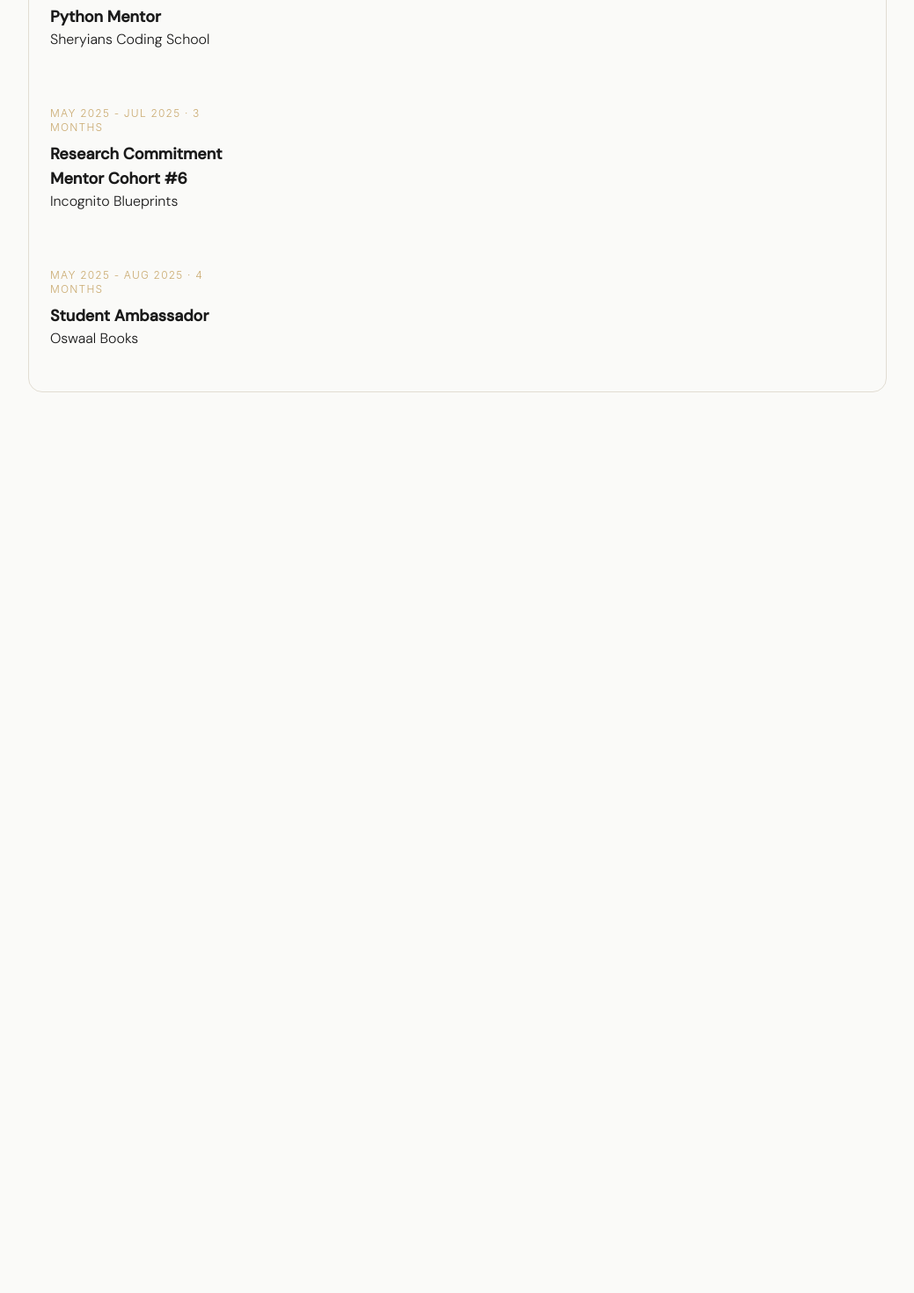
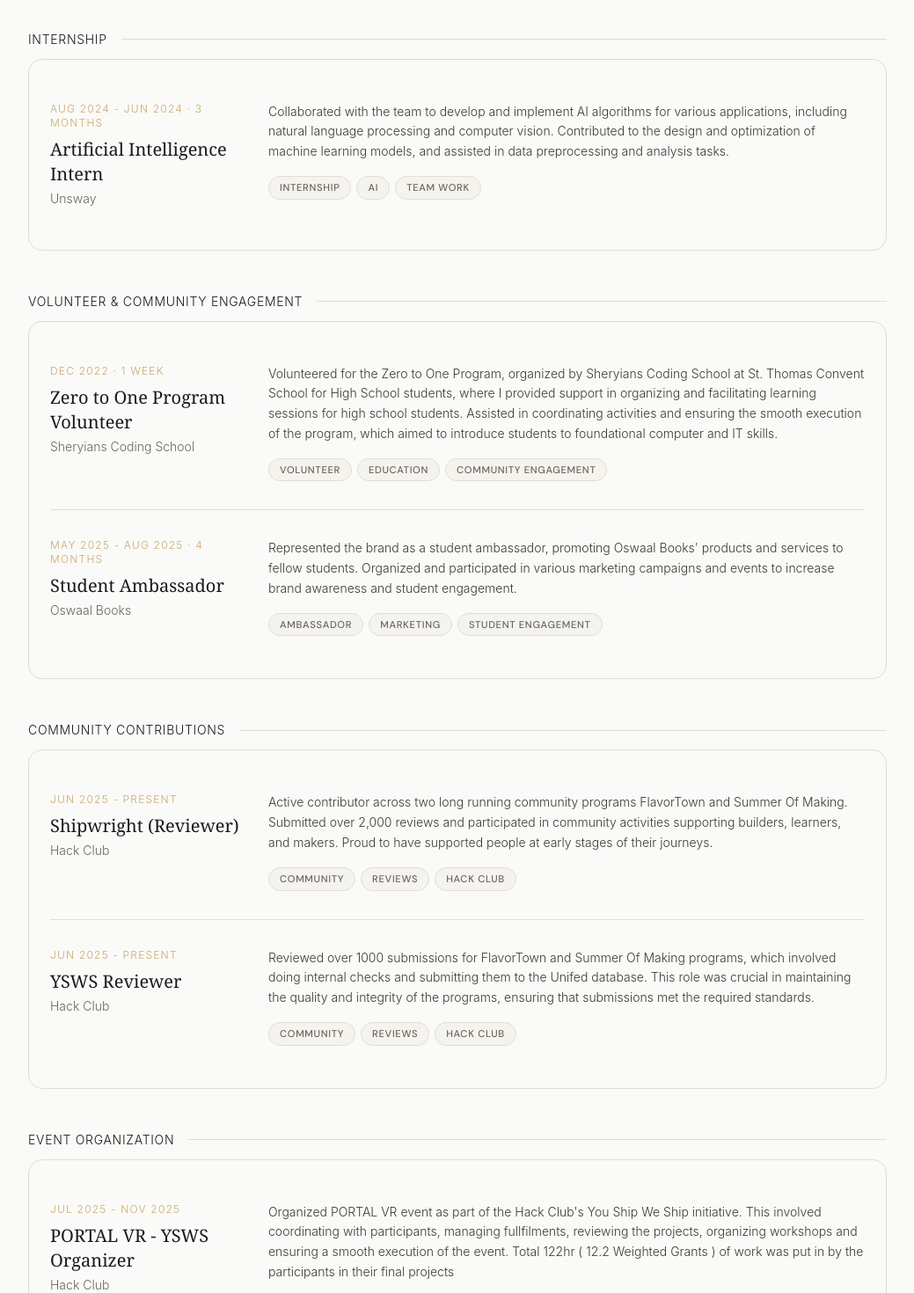
Before and after one commit to anirudh12032008/portfolio-map, a Next.js app: page /experience in a window 1280 px wide. Shown: the part 1080-2550 px from the top of the page at 88% size, without its empty margins (120-1159 px from the left). Before the commit the page ends 1622 px from the top, so only its background shows below. Built offline with nearby package versions, Linux system fonts and the light colour scheme.

Commit message:
added few more exp and organized them

```diff
--- a/src/app/experience/page.tsx
+++ b/src/app/experience/page.tsx
@@ -1,43 +1,22 @@
 "use client"
 import { FadeIn, Heading, Section } from "@/components/sections/primitives";
 import { desc, div } from "framer-motion/client";
+import { title } from "process";
+
+// organize this data in a better way into different categories
+
 
 const exp = [
     {
         category: "Mentorship",
         items: [
-            // This certificate is awarded to
-// Anirudh Sahu
-
-// in recognition of his valuable contribution to the successful organization and support of the Zero to One Program conducted by Sheriyans Coding School at St. Thomas Convent School from 26 December 2022 to 31 December 2022.
-
-// The program focused on introducing high school students to foundational computer and IT skills, and his support helped ensure the smooth execution of the learning sessions and activities during the program.
-            // create another exoerience card for the above contribution for the zero to one program
-            {
-                title: "Zero to One Program Volunteer",
-                org: "Sheryians Coding School",
-                period: "Dec 2022 · 1 week",
-                desc: "Volunteered for the Zero to One Program, organized by Sheryians Coding School at St. Thomas Convent School for High School students, where I provided support in organizing and facilitating learning sessions for high school students. Assisted in coordinating activities and ensuring the smooth execution of the program, which aimed to introduce students to foundational computer and IT skills.",
-                tags: ["Volunteer", "Education", "Community Engagement"],
-            },
-{
-                title: "Artificial Intelligence Intern",
-                org: "Unsway",
-                period: "Aug 2024 - Jun 2024 · 3 months",
-                desc: "Collaborated with the team to develop and implement AI algorithms for various applications, including natural language processing and computer vision. Contributed to the design and optimization of machine learning models, and assisted in data preprocessing and analysis tasks.",
-                tags: ["Internship", "Team work"],
-            },
             {
                 title: "Research Commitment Mentor Cohort #5",
                 org: "Incognito Blueprints",
                 period: "Apr 2024 - Jul 2024 · 3 months",
-                // thanks copilot lol
-
-
                 desc: "Mentored a high school student in a 12 week research commitment, guiding them through the process of developing and executing an independent research project in the field of human-computer interaction. Provided regular feedback and support to help them refine their research question, design their study, and analyze their results.",
                 tags: ["Mentorship", "Research", "Technical Guidance"],
             },
-
             {
                 title: "Python Mentor",
                 org: "Sheryians Coding School",
@@ -52,12 +31,75 @@
                 desc: "Mentored a group of college students in a 12 week research commitment, guiding them through the process of developing and executing an independent research project in the field of human-computer interaction. Provided regular feedback and support to help them refine their research question, design their study, and analyze their results.",
                 tags: ["Mentorship", "Research", "Technical Guidance"],
             },
+        ]
+    },
+    {
+        category: "Internship",
+        items: [
+            {
+                title: "Artificial Intelligence Intern",
+                org: "Unsway",
+                period: "Aug 2024 - Jun 2024 · 3 months",
+                desc: "Collaborated with the team to develop and implement AI algorithms for various applications, including natural language processing and computer vision. Contributed to the design and optimization of machine learning models, and assisted in data preprocessing and analysis tasks.",
+                tags: ["Internship", "AI", "Team work"],
+            },
+        ]
+    },
+    {
+        category: "Volunteer & Community Engagement",
+        items: [
+            {
+                title: "Zero to One Program Volunteer",
+                org: "Sheryians Coding School",
+                period: "Dec 2022 · 1 week",
+                desc: "Volunteered for the Zero to One Program, organized by Sheryians Coding School at St. Thomas Convent School for High School students, where I provided support in organizing and facilitating learning sessions for high school students. Assisted in coordinating activities and ensuring the smooth execution of the program, which aimed to introduce students to foundational computer and IT skills.",
+                tags: ["Volunteer", "Education", "Community Engagement"],
+            },
             {
                 title: "Student Ambassador",
                 org: "Oswaal Books",
                 period: "May 2025 - Aug 2025 · 4 months",
                 desc: "Represented the brand as a student ambassador, promoting Oswaal Books' products and services to fellow students. Organized and participated in various marketing campaigns and events to increase brand awareness and student engagement.",
                 tags: ["Ambassador", "Marketing", "Student Engagement"],
+            },
+        ]
+    },
+    {
+        category: "Community Contributions",
+        items: [
+            {
+                title: "Shipwright (Reviewer)",
+                org: "Hack Club",
+                period: "Jun 2025 - Present",
+                desc: "Active contributor across two long running community programs FlavorTown and Summer Of Making. Submitted over 2,000 reviews and participated in community activities supporting builders, learners, and makers. Proud to have supported people at early stages of their journeys.",
+                tags: ["Community", "Reviews", "Hack Club"],
+            },
+            {
+                title: "YSWS Reviewer",
+                org: "Hack Club",
+                period: "Jun 2025 - Present",
+                desc: "Reviewed over 1000 submissions for FlavorTown and Summer Of Making programs, which involved doing internal checks and submitting them to the Unifed database. This role was crucial in maintaining the quality and integrity of the programs, ensuring that submissions met the required standards.",
+                tags: ["Community", "Reviews", "Hack Club"],
+            },
+        ]
+    },
+    {
+        category: "Event Organization",
+        items: [
+            {
+                title: "PORTAL VR - YSWS Organizer",
+                org: "Hack Club",
+                period: "Jul 2025 - Nov 2025",
+                desc: "Organized PORTAL VR event as part of the Hack Club's You Ship We Ship initiative. This involved coordinating with participants, managing fullfilments, reviewing the projects, organizing workshops and ensuring a smooth execution of the event. Total 122hr ( 12.2 Weighted Grants ) of work was put in by the participants in their final projects",
+                tags: ["Community", "Events", "Hack Club"],
+                href: "http://portalvr.hackclub.com/",
+            },
+            {
+                title: "Optimize SideQuest - FlavorTown Organizer",
+                org: "Hack Club",
+                period: "Jul 2025 - Nov 2025",
+                desc: "Organized and managed the Optimize SideQuest event as part of the Hack Club's FlavorTown. This involved coordinating with participants, reviewing the projects and ensuring a smooth execution of the event.",
+                tags: ["Community", "Events", "Hack Club"],
             }
         ]
     }
@@ -81,20 +123,25 @@
   tags: string[];
 }) {
     // since when did nextjs gave types to props errors without me asking for it :sob:
-    return (
-
-        <div>
-<div className="flex flex-col sm:flex-row gap-6 py-8 border-b border-cream-200 last:border-0">
-    <div className="sm:w-56 flex-shrink-0">
-<p className="text-xs font-sans uppercase tracking-widest text-gold mb-2"> {period} </p>
-<h3 className="text-lg font-bold font-sherif text-cream-800">{title}</h3>
-    <p className="text-cream-600">{org}</p>
+     return (
+    <div className="flex flex-col sm:flex-row gap-6 py-8 border-b border-cream-200 last:border-0">
+      <div className="sm:w-56 flex-shrink-0">
+        <p className="text-xs font-sans uppercase tracking-widest text-gold">{period}</p>
+        <h3 className="mt-2 font-serif text-xl font-medium text-ink">{title}</h3>
+        <p className="mt-1 text-sm font-sans text-ink-muted">{org}</p>
+      </div>
+      <div className="flex-1">
+        <p className="text-sm font-sans font-light text-ink-soft leading-relaxed">{desc}</p>
+        <div className="mt-4 flex flex-wrap gap-1.5">
+          {tags.map((t) => (
+            <span key={t} className="tag text-[10px] py-0.5 px-2.5">
+              {t}
+            </span>
+          ))}
+        </div>
+      </div>
     </div>
-
-</div>
-
-        </div>
-    )
+  );
     }
 
 
--- a/src/styles/global.css
+++ b/src/styles/global.css
@@ -98,6 +98,28 @@
   }
 }
 
+/* thanks copilot for being quick */
+.tag {
+  display: inline-flex;
+  align-items: center;
+  padding: 0.25rem 0.75rem;
+  border-radius: 99px;
+  font-size: 0.7rem;
+  font-weight: 500;
+  letter-spacing: 0.06em;
+  text-transform: uppercase;
+  background: var(--surface);
+  color: var(--ink-muted);
+  border: 1px solid var(--border);
+  transition: all 0.2s ease;
+}
+.tag.active,
+.tag:hover {
+  background: var(--navy);
+  color: #fff;
+  border-color: var(--navy);
+}
+
 
 
 /* took a while to get this right */
```
